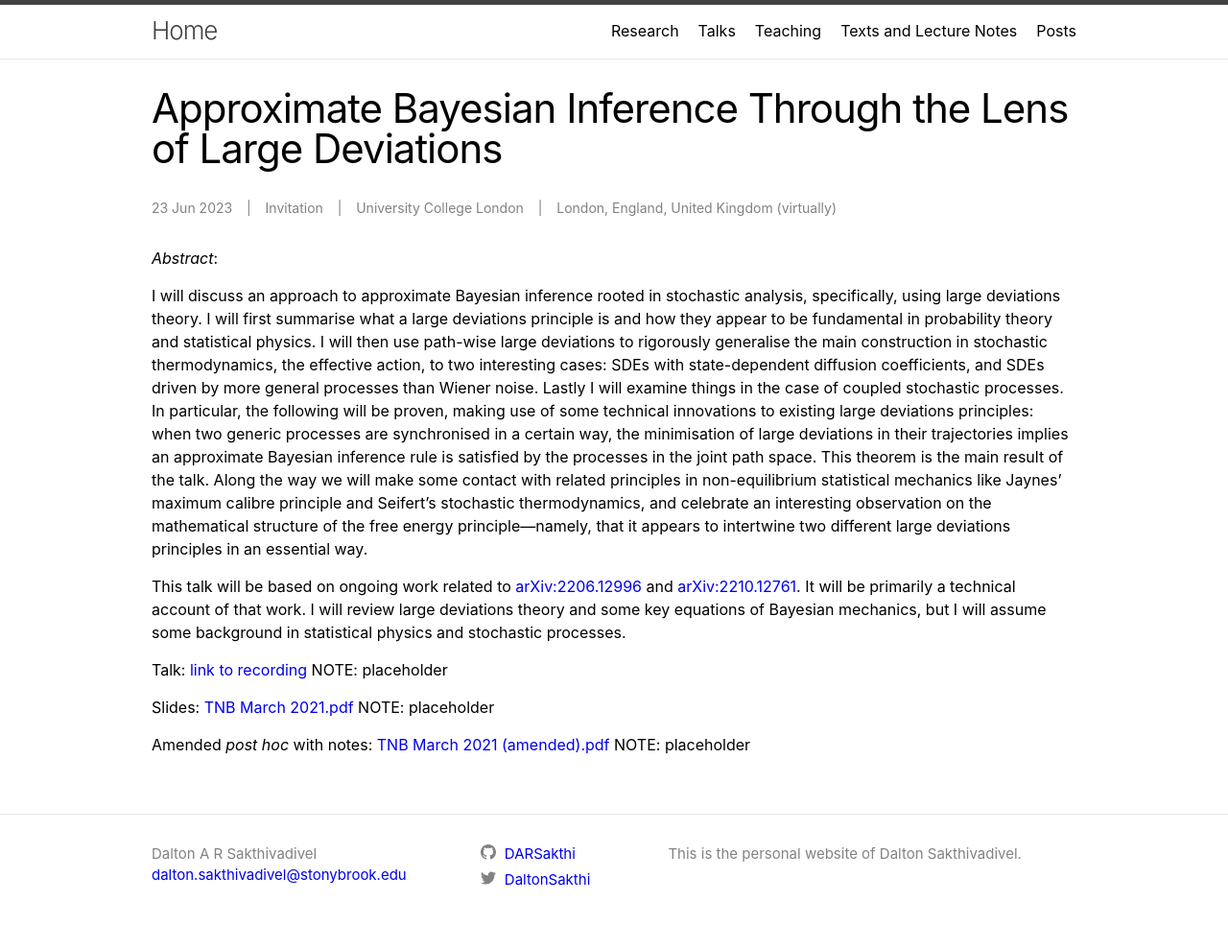
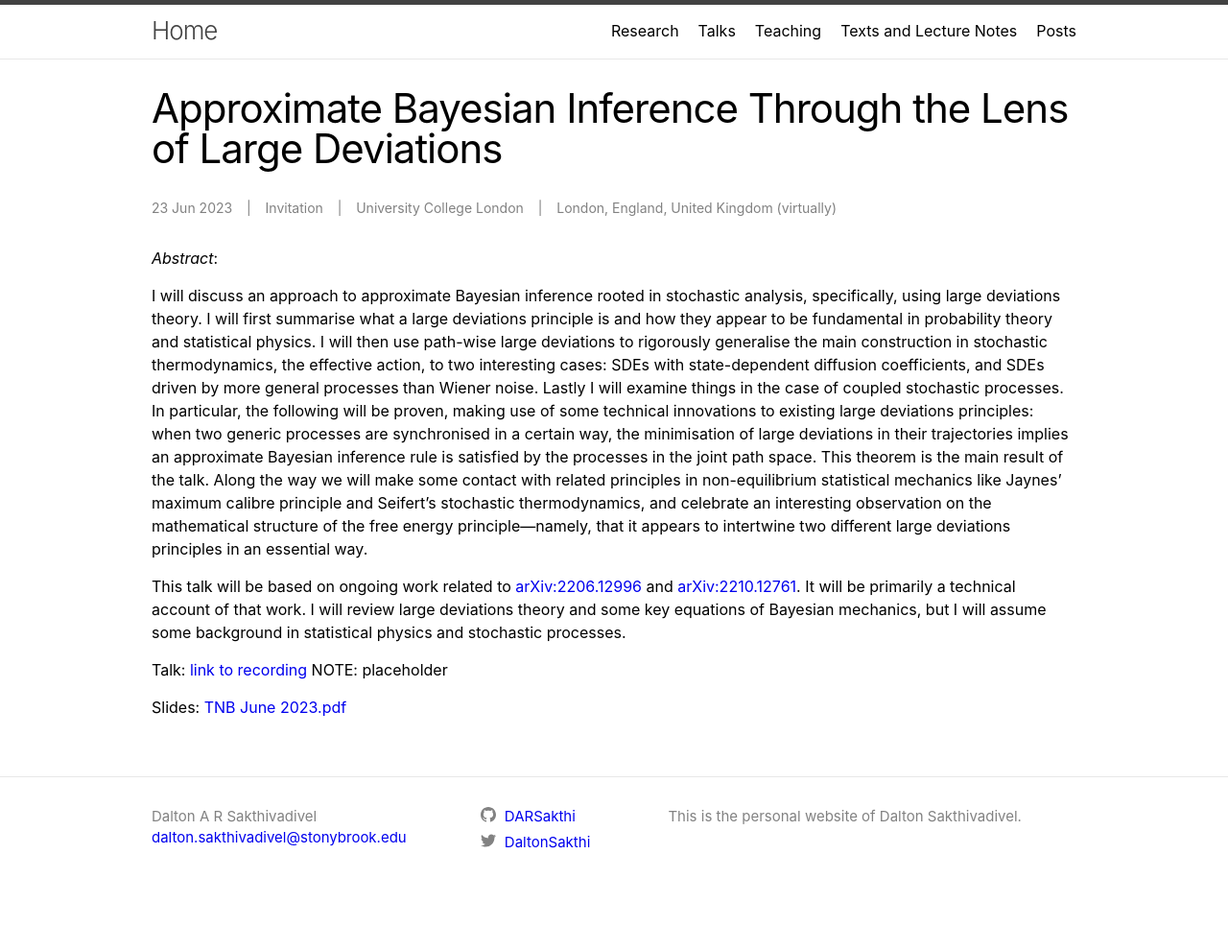
Before and after one commit to DARSakthi/DARSakthi.github.io, a Jekyll site: the page built from _talks/TNB-23.markdown, in a window 1280 px wide. Shown: the whole page at 96% size. Built offline with Jekyll 4.4.1, drawn with Linux system fonts in a browser that asks for light colours; after the commit the page ends 950 px from its top, so only the background shows below that.

Commit message:
Update TNB-23.markdown

```diff
--- a/_talks/TNB-23.markdown
+++ b/_talks/TNB-23.markdown
@@ -17,6 +17,4 @@ This talk will be based on ongoing work related to [arXiv:2206.12996](https://ar
 
 Talk: [link to recording](https://drive.google.com/file/d/1EWwryge7rEZe0Z3iPLOZf-KmUPaH34ho/view?usp=sharing) NOTE: placeholder
 
-Slides: [TNB March 2021.pdf]({{site.files}}/files/TNB March 2021.pdf) NOTE: placeholder
-
-Amended _post hoc_ with notes: [TNB March 2021 (amended).pdf]({{site.files}}/files/TNB March 2021 (amended).pdf) NOTE: placeholder
+Slides: [TNB June 2023.pdf]({{site.files}}/files/TNB June 2023.pdf)
```
